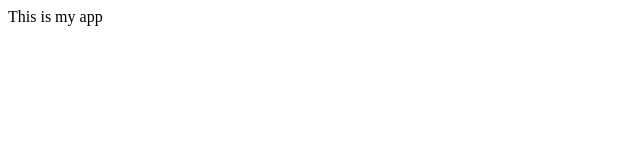
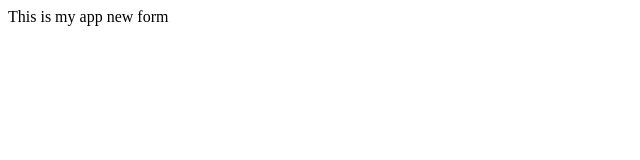
Before and after one commit to marcocastangiagithub/myappsample, a plain HTML site: page index.html in a window 1280 px wide. Shown: the full height of the page, 0-640 px from the left. Drawn offline with Linux system fonts and the light colour scheme.

Commit message:
login form

```diff
--- a/index.html
+++ b/index.html
@@ -4,5 +4,6 @@
 	</head>
 	<body>
 		This is my app
+		new form
 	</body>
 </html>
```
Also changed, not shown: login.html (added, +1 -0 lines), 1 other file.
